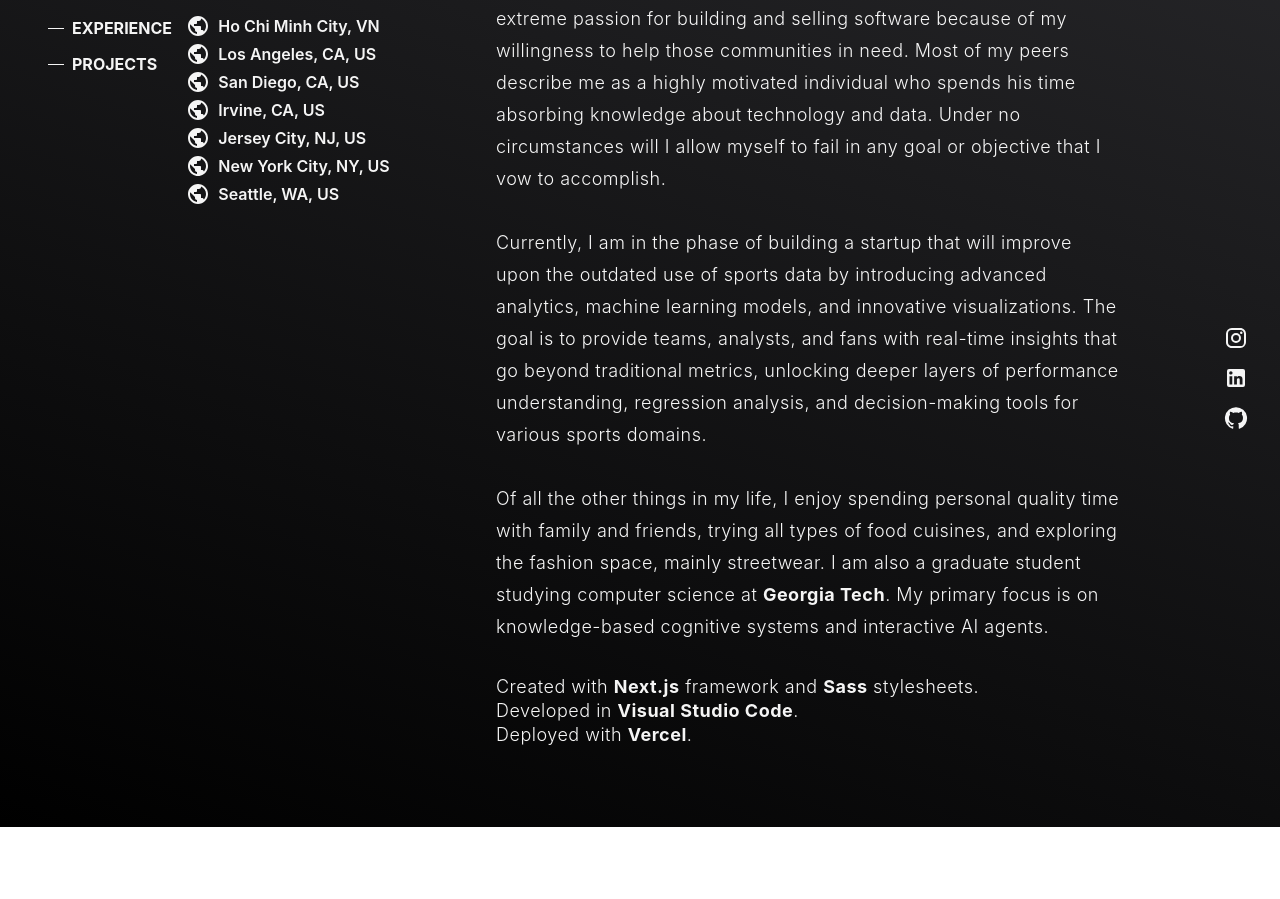
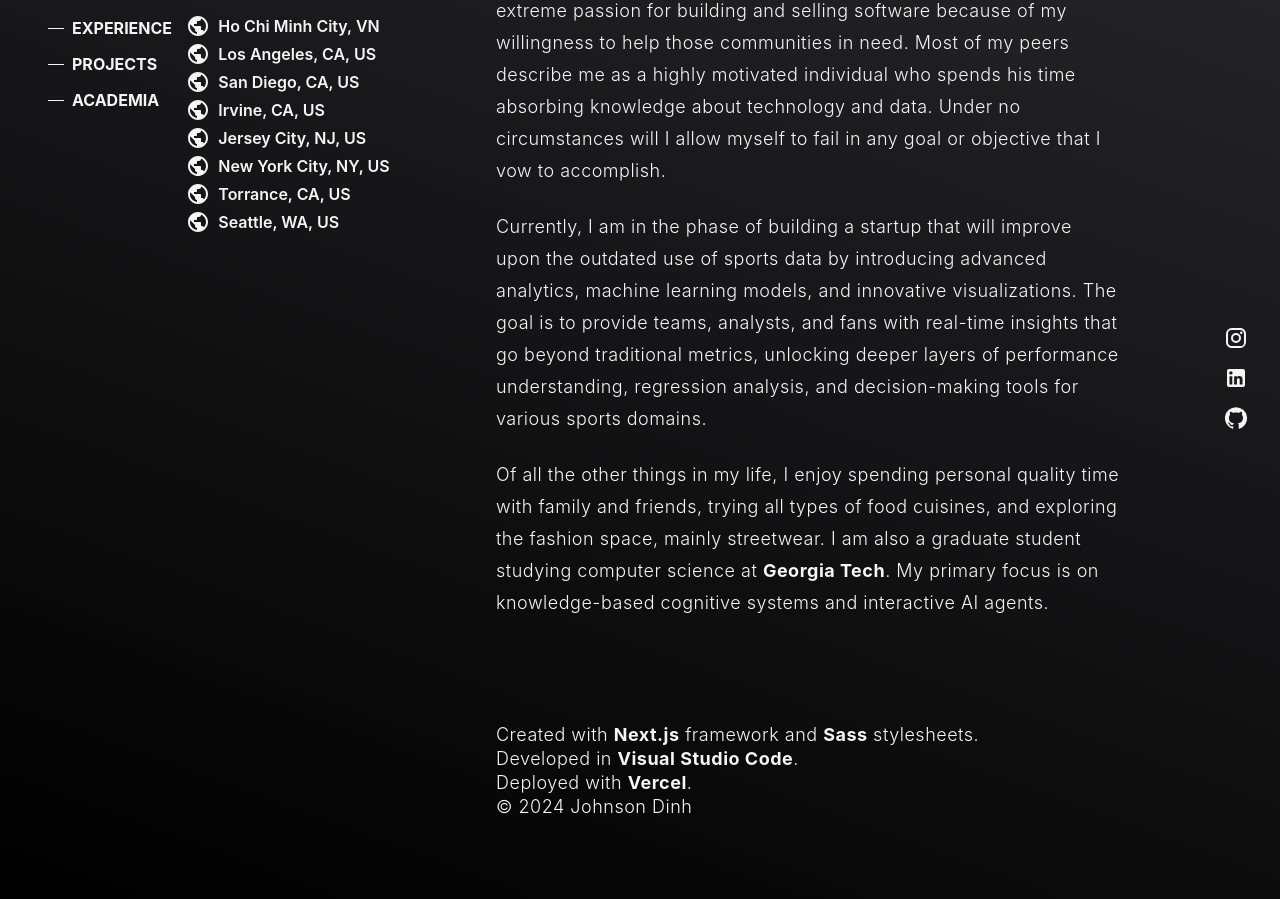
Before and after one commit to jdinh-782/portfolio, a Next.js app: page / in a window 1280 px wide. Shown: the part 338-1237 px from the top of the page. Before the commit the page ends 1165 px from the top, so only its background shows below. Built offline with nearby package versions, Linux system fonts and the light colour scheme; a web font is replaced by a local one.

Commit message:
update: readme and about details/styling

```diff
--- a/src/app/page.scss
+++ b/src/app/page.scss
@@ -110,14 +110,14 @@
 
         .item:hover {
           border-color: gray;
-          opacity: 50%;
+          opacity: 80%;
         }
       }
 
       .description {
         font-size: 18px;
         line-height: 32px;
-        margin-top: 2rem;
+        margin-top: 1.5rem;
         font-weight: 300;
         letter-spacing: 0.5px;
 
@@ -134,6 +134,10 @@
       .endnote {
         line-height: 24px;
       }
+    }
+
+    .endnote {
+      margin-top: 5rem;
     }
   }
 
--- a/src/app/page.tsx
+++ b/src/app/page.tsx
@@ -11,6 +11,7 @@ export default function Home() {
     { city: "Irvine", province: "CA", country: 'US', region: "NA" },
     { city: "Jersey City", province: "NJ", country: 'US', region: "NA" },
     { city: "New York City", province: "NY", country: 'US', region: "NA" },
+    { city: "Torrance", province: "CA", country: 'US', region: "NA" },
     { city: "Seattle", province: "WA", country: 'US', region: "NA" }
   ];
 
@@ -73,7 +74,8 @@ export default function Home() {
           <span className="description endnote">
             Created with <a href="https://nextjs.org/" target="_blank">Next.js</a> framework and <a href="https://sass-lang.com/" target="_blank">Sass</a> stylesheets. <br/>
             Developed in <a href="https://code.visualstudio.com/" target="_blank">Visual Studio Code</a>. <br/>
-            Deployed with <a href="https://vercel.com/" target="_blank">Vercel</a>.
+            Deployed with <a href="https://vercel.com/" target="_blank">Vercel</a>. <br/>
+            © 2024 Johnson Dinh
           </span>
         </section>
       </main>
@@ -94,6 +96,11 @@ export default function Home() {
           <span className="indicator"></span>
           <span>PROJECTS</span>
         </a>
+
+        <a className="item">
+          <span className="indicator"></span>
+          <span>ACADEMIA</span>
+        </a>
       </nav>
 
       {/* Footer component */}
```
Also changed, not shown: 1 other file (tests, documents, lock files or other folders).
